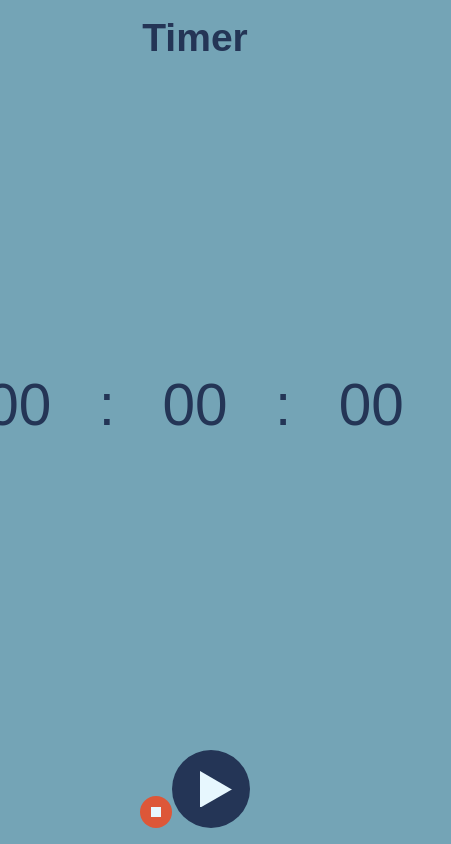
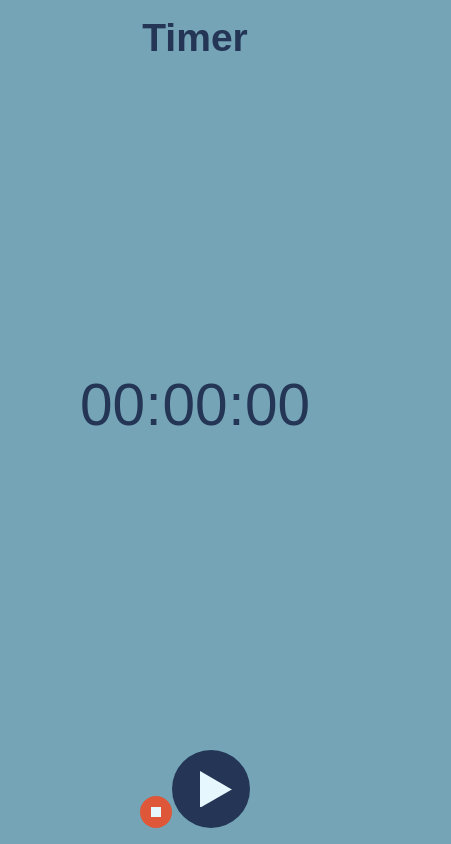
Before and after one commit to andreasnilssondev/timer, a website built with Vite: page index.html in a window 390 px wide. Shown: the whole page, 451 px wide, since content can reach past the window. Built offline with nearby package versions, Linux system fonts and the light colour scheme.

Commit message:
responsive timer numbers
closes #2

```diff
--- a/index.html
+++ b/index.html
@@ -7,25 +7,17 @@
   </head>
   <body>
     <div class="main-container">
-      <h1 class="title">Timer</h1>
-      <div class="timer-container">
-        <span class="text text--large text--numbers" data-js="timer-minutes"
-          >00</span
-        >
-        <span class="text text--large">:</span>
-        <span class="text text--large text--numbers" data-js="timer-seconds"
-          >00</span
-        >
-        <span class="text text--large">:</span>
-        <span
-          class="text text--large text--numbers"
-          data-js="timer-milliseconds"
-          >00</span
-        >
+      <h1 class="h1">Timer</h1>
+      <div class="numbers">
+        <span class="numbers-item" data-js="timer-minutes">00</span>
+        <span>:</span>
+        <span class="numbers-item" data-js="timer-seconds">00</span>
+        <span>:</span>
+        <span class="numbers-item" data-js="timer-milliseconds">00</span>
       </div>
       <div class="button-container" data-js="state" data-state="stopped">
         <button class="button reset" data-js="reset" type="button">
-          <span class="text sr-only">Reset</span>
+          <span class="sr-only">Reset</span>
           <span class="icon"></span>
         </button>
         <button
@@ -35,15 +27,15 @@
         >
           <span class="stopped">
             <span class="icon"></span>
-            <span class="text sr-only">Start</span>
+            <span class="sr-only">Start</span>
           </span>
           <span class="paused">
             <span class="icon"></span>
-            <span class="text sr-only">Resume</span>
+            <span class="sr-only">Resume</span>
           </span>
           <span class="started">
             <span class="icon"></span>
-            <span class="text sr-only">Pause</span>
+            <span class="sr-only">Pause</span>
           </span>
         </button>
       </div>
--- a/src/style.css
+++ b/src/style.css
@@ -36,6 +36,11 @@ body {
   color: var(--text-color-main);
 }
 
+button {
+  border: 0;
+  background-color: transparent;
+}
+
 /**
  * ====================
  * HELPERS
@@ -70,40 +75,30 @@ body {
   padding: 1rem;
 }
 
-.timer-container {
-  display: flex;
-  flex-direction: row;
-  align-items: flex-end;
-  justify-content: center;
-}
-
 /* ====================
  * COMPONENTS
  * ====================
  */
 
-.title {
+.h1 {
   text-align: center;
   font-size: var(--font-size-h1);
 }
 
-.text {
-  font-size: var(--font-size-h1);
+.numbers {
+  display: flex;
+  justify-content: center;
+  font-size: var(--font-size-large-responsive);
   line-height: 1;
-}
-
-.text--large {
-  font-size: var(--font-size-large-responsive);
-}
-
-.text--numbers {
-  /* prevent numbers from jumping around */
-  width: 10rem;
   text-align: center;
 }
 
+.numbers-item {
+  /* prevent numbers from jumping around */
+  width: calc(var(--font-size-large-responsive) + min(2dvw, 2dvh));
+}
+
 .button {
-  border: 0;
   background-color: var(--text-color-main);
   padding: 1rem;
   border-radius: 999rem;
```
